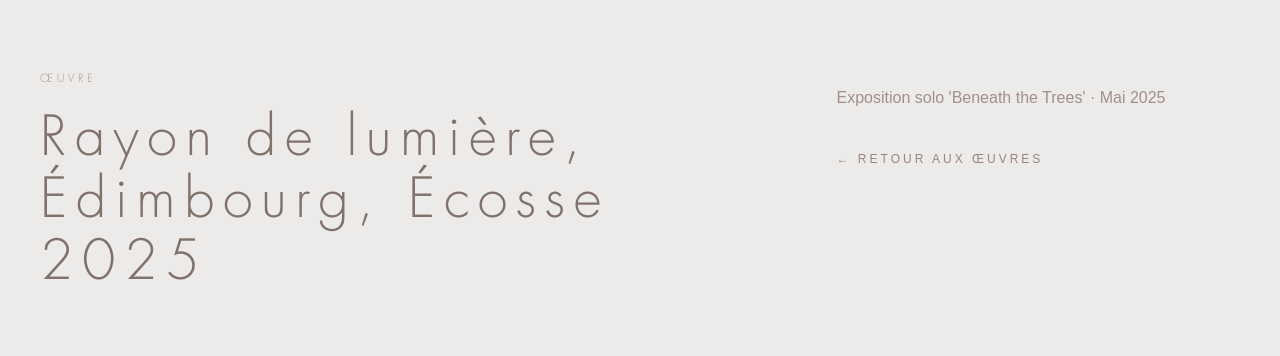
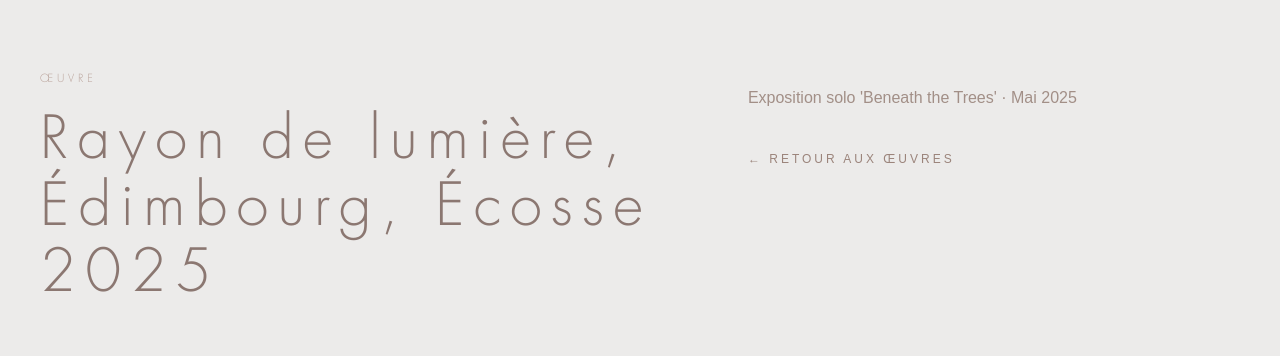
Before and after one commit to Firasxgharbii/sararodriguezserrano, a Next.js app: page /oeuvres/ray-of-light in a window 1280 px wide. Shown: the part 155-511 px from the top of the page. Built offline with nearby package versions, Linux system fonts and the light colour scheme.

Commit message:
Update artwork detail title layout

```diff
--- a/app/src/components/OeuvreDetailClient.tsx
+++ b/app/src/components/OeuvreDetailClient.tsx
@@ -145,7 +145,8 @@ export default function OeuvreDetailClient({ slug }: { slug: string }) {
   if (!oeuvre) notFound();
 
   const title = t(oeuvre.galleryTitle, lang) || t(oeuvre.title, lang);
-  const subtitle = t(oeuvre.gallerySubtitle, lang) || t(oeuvre.description, lang);
+  const subtitle =
+    t(oeuvre.gallerySubtitle, lang) || t(oeuvre.description, lang);
   const technique = t(oeuvre.technique, lang);
   const availabilityText = t(oeuvre.availability, lang);
   const available = isAvailable(availabilityText);
@@ -160,13 +161,13 @@ export default function OeuvreDetailClient({ slug }: { slug: string }) {
 
       <main className="min-h-screen bg-[#ecebea] text-[#7f6e67]">
         <section className="mx-auto max-w-[1280px] px-6 pb-20 pt-16 md:px-10 md:pb-28 md:pt-20">
-          <div className="grid grid-cols-1 gap-10 md:grid-cols-[1.5fr_0.8fr] md:items-start">
+          <div className="grid grid-cols-1 gap-10 md:grid-cols-[0.95fr_0.7fr] md:items-start">
             <div>
-              <p className="futura-text mb-5 text-[11px] uppercase tracking-[0.35em] text-[#a7958e]">
+              <p className="futura-text mb-5 text-[11px] uppercase tracking-[0.35em] text-[#b9a29a]">
                 Œuvre
               </p>
 
-              <h1 className="futura-text max-w-4xl text-[30px] font-light leading-[1.15] tracking-[0.16em] text-[#81716b] md:text-[54px]">
+              <h1 className="futura-text max-w-[620px] text-[34px] font-light leading-[1.15] tracking-[0.16em] text-[#8b7771] md:text-[58px]">
                 {title}
               </h1>
             </div>
@@ -206,7 +207,7 @@ export default function OeuvreDetailClient({ slug }: { slug: string }) {
                   <div className="mt-6 border-t border-[#d9d2ce] pt-5">
                     <div className="flex flex-col gap-4 sm:flex-row sm:items-start sm:justify-between">
                       <div>
-                        <h2 className="futura-text text-[17px] uppercase tracking-[0.22em] text-[#7d6d67]">
+                        <h2 className="futura-text max-w-[520px] text-[17px] uppercase tracking-[0.22em] text-[#7d6d67]">
                           {title}
                         </h2>
 
```
